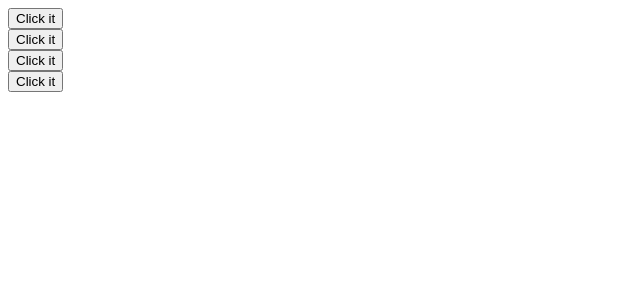
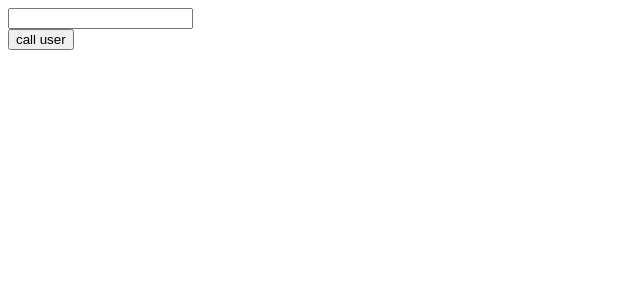
Before and after one commit to Raksha-coder/ReactPractice, a React (Vite) app: page / in a window 1280 px wide. Shown: the top 300 px of the page, without its empty margins (0-640 px from the left). Built offline with nearby package versions, Linux system fonts and the light colour scheme.

Commit message:
Implement forward ref

```diff
--- a/src/App.jsx
+++ b/src/App.jsx
@@ -1,5 +1,4 @@
-import UncontrolledComp from "./Components/UncontrolledComp";
-import PassFunction from "./Components/PassFunction";
+import ForwardRef from "./Components/ForwardRef";
 function App() {
   return (
     <>
@@ -18,10 +17,11 @@ function App() {
       {/* <StyledComponent /> */}
       {/* <UseRef /> */}
       {/* <UncontrolledComp /> */}
+      {/* <PassFunction />
       <PassFunction />
       <PassFunction />
-      <PassFunction />
-      <PassFunction />
+      <PassFunction /> */}
+      <ForwardRef />
     </>
   )
 }
--- /dev/null
+++ b/src/Components/ForwardRef.jsx
@@ -0,0 +1,20 @@
+import React, { useRef } from 'react'
+import ForwardRefChild from "./../subComponent/ForwardRefChild"
+const ForwardRef = () => {
+
+    const userRef = useRef(null);
+
+    function handleUserClick(){
+        userRef.current.value = 1000;
+    }
+
+  return (
+    <div>
+      {/* <input type="text" ref={userRef} /> */}
+      <ForwardRefChild ref={userRef} />
+      <button onClick={handleUserClick}>call user</button>
+    </div>
+  )
+}
+
+export default ForwardRef
--- /dev/null
+++ b/src/subComponent/ForwardRefChild.jsx
@@ -0,0 +1,30 @@
+// import React, { forwardRef } from 'react'
+
+// const ForwardRefChild = (prop,ref) => {
+//   return (
+//     <div>
+//       <input type="text" ref={ref} />
+//     </div>
+//   )
+// }
+
+// export default forwardRef(ForwardRefChild);
+
+//above is the old way to use forwardRef.
+//here the ref should be ref. do not change it's declaration.
+//use forwardRef here from react.
+
+
+//Below is the new way in react 19
+
+import React from 'react'
+
+const ForwardRefChild = (prop) => {  //just we need to prop here simple.
+  return (
+    <div>
+      <input type="text" ref={prop.ref} />
+    </div>
+  )
+}
+
+export default ForwardRefChild;
```
Also changed, not shown: 1 other file (tests, documents, lock files or other folders).
